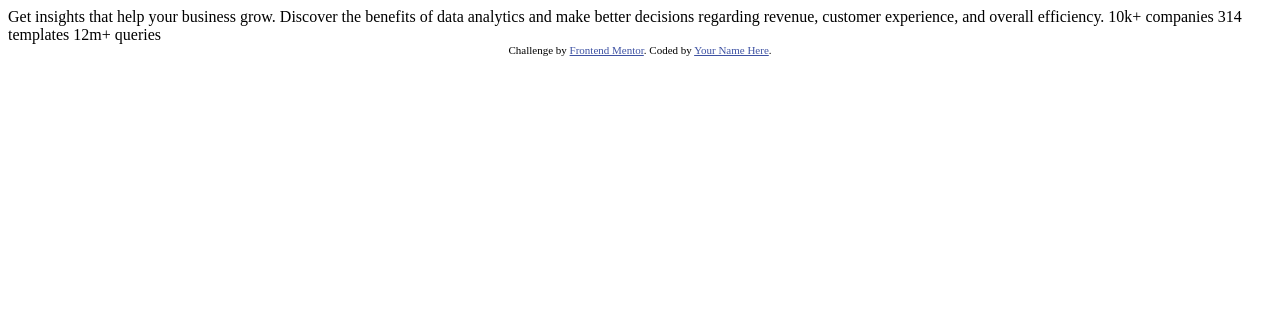
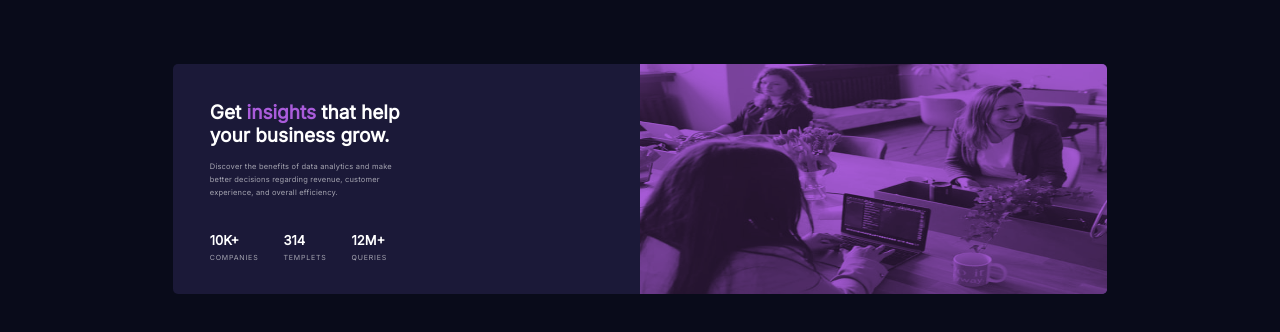
Before and after one commit to sloths8/stats-preview-card-component-main, a plain HTML site: page index.html in a window 1280 px wide. Drawn offline with Linux system fonts and the light colour scheme.

Commit message:
its ok its alright

```diff
--- a/index.html
+++ b/index.html
@@ -2,32 +2,35 @@
 <html lang="en">
 <head>
   <meta charset="UTF-8">
-  <meta name="viewport" content="width=device-width, initial-scale=1.0"> <!-- displays site properly based on user's device -->
+  <link rel="icon" type="image/png" sizes="32x32" href="./images/favicon-32x32.png">
+  <link rel="stylesheet" href="style.css">
+  <title>card component</title>
+  <link rel="stylesheet" href="https://fonts.googleapis.com/css2?family=Inter">
+    <link rel="stylesheet" href="https://fonts.googleapis.com/css2?family=Lexend+Deca">
 
-  <link rel="icon" type="image/png" sizes="32x32" href="./images/favicon-32x32.png">
 
-  <title>Frontend Mentor | Stats preview card component</title>
-
-  <!-- Feel free to remove these styles or customise in your own stylesheet 👍 -->
-  <style>
-    .attribution { font-size: 11px; text-align: center; }
-    .attribution a { color: hsl(228, 45%, 44%); }
-  </style>
 </head>
 <body>
+ <main>
+<div class="container">
+    <div class="main">
 
-  Get insights that help your business grow.
+  <p class="heading">Get <span>insights</span> that help<br> your business grow.</p>
 
-  Discover the benefits of data analytics and make better decisions regarding revenue, customer
-  experience, and overall efficiency.
 
-  10k+ companies
-  314 templates
-  12m+ queries
+  <p id="tara">Discover the benefits of data analytics and make<br> better decisions regarding revenue, customer<br> experience, and overall efficiency.</p><br>
 
-  <div class="attribution">
-    Challenge by <a href="https://www.frontendmentor.io?ref=challenge" target="_blank">Frontend Mentor</a>.
-    Coded by <a href="#">Your Name Here</a>.
+  <div class="one">
+  <span class="adad">10K+</span><br> <span class="tada"><small>COMPANIES</small></span><br></div>
+  <div class="one"><span class="adad">314</span> <br><span class="tada"><small>TEMPLETS</small></span><br></div>
+  <div class="one"><span class="adad">12M+</span> <br><span class="tada"><small>QUERIES</small></span></div>
+
   </div>
+
+  <div class="nna"><img src="images/image-header-desktop.jpg"> </div>
+</div>
+
+ </main>
+
 </body>
 </html>
--- /dev/null
+++ b/style.css
@@ -0,0 +1,81 @@
+*{box-sizing: border-box;
+margin: 0;
+padding: 0;
+}
+
+body{
+    background-color: hsl(233, 47%, 7%);
+}
+.container{
+    margin:auto;
+    margin-top: 5%;
+    width: 73%;
+    background-color: hsl(244, 38%, 16%);
+    height: 230px;
+    border-radius: 5px;
+}
+.main{
+    float: left;
+    width: 50%;
+    height: 100%;
+    font-family: ;
+    padding: 37px;
+    color: white;
+}
+
+img{
+    float: right;
+    height: 100%;
+    width: 100%;
+    mix-blend-mode: multiply;
+    opacity: .8;
+    border-top-right-radius: 5px;
+    border-bottom-right-radius: 5px;
+}
+
+span{
+color: hsl(277, 64%, 61%);
+font-weight: 700;
+}
+
+
+#tara{
+color: hsla(0, 0%, 100%, 0.6);
+font-size: 7.5px;
+font-family: "inter";
+line-height:1.7;
+letter-spacing: 0.2px;
+}
+
+.tada{
+color: hsla(0, 0%, 100%, 0.6);
+font-size: 10px;
+font-family: "inter";
+font-weight: 100;
+ }
+
+.one{
+float: left;
+margin-right: 25px;
+margin-top: 15px;
+font-family: "inter";
+line-height: 0.9;
+}
+.heading{
+margin-bottom: 14px;
+font-family: "inter";
+font-weight: 600;
+font-size: 19px}
+
+.adad{font-size: 13px;
+color: white;}
+.one small{ font-size: 7px;
+letter-spacing: 0.8px}
+
+.nna{
+background-color: hsl(277, 64%, 61%);
+height: inherit;
+width: 50%;
+float: right;
+border-top-right-radius:inherit;
+border-bottom-right-radius: inherit;}
```
